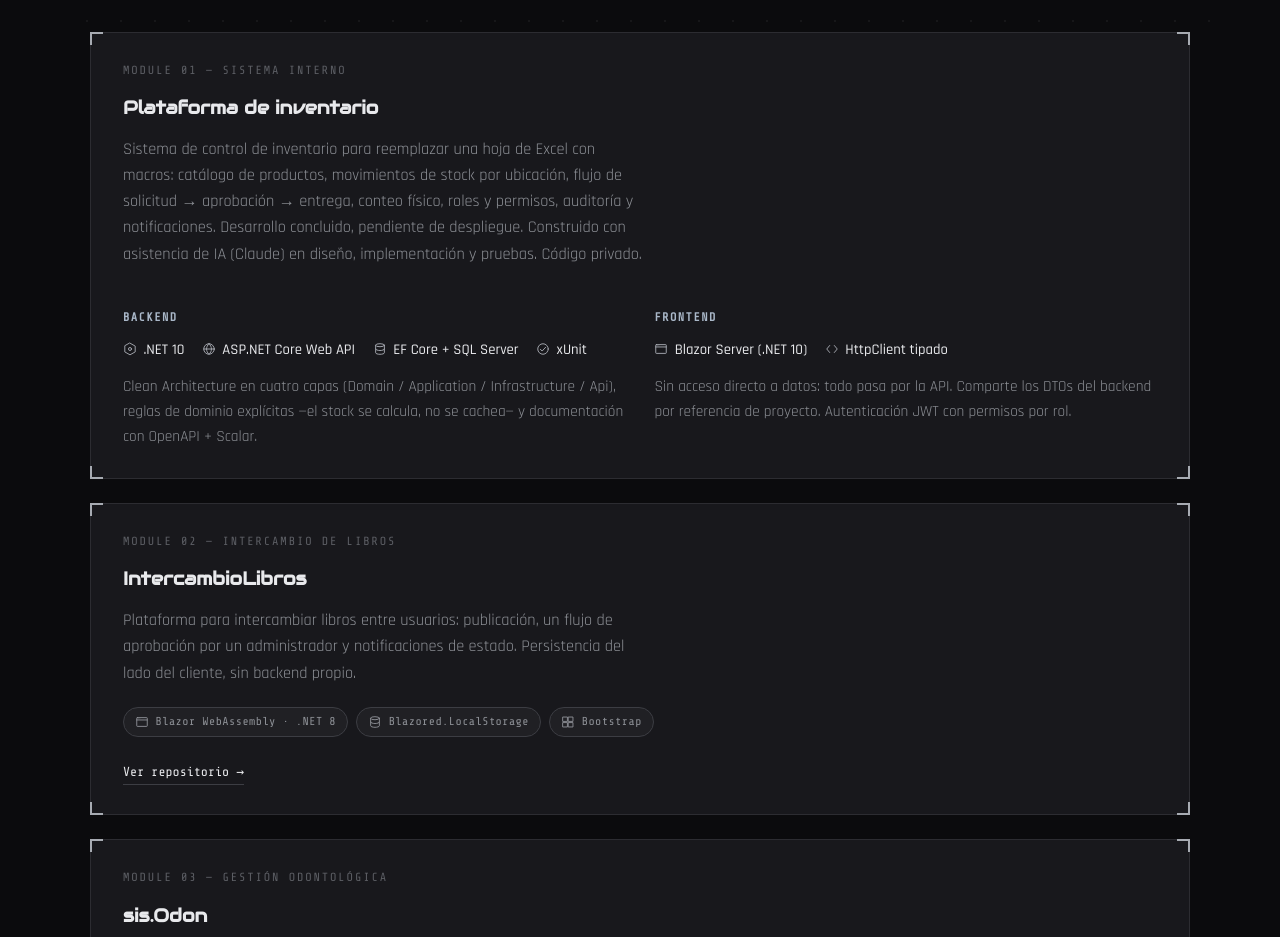
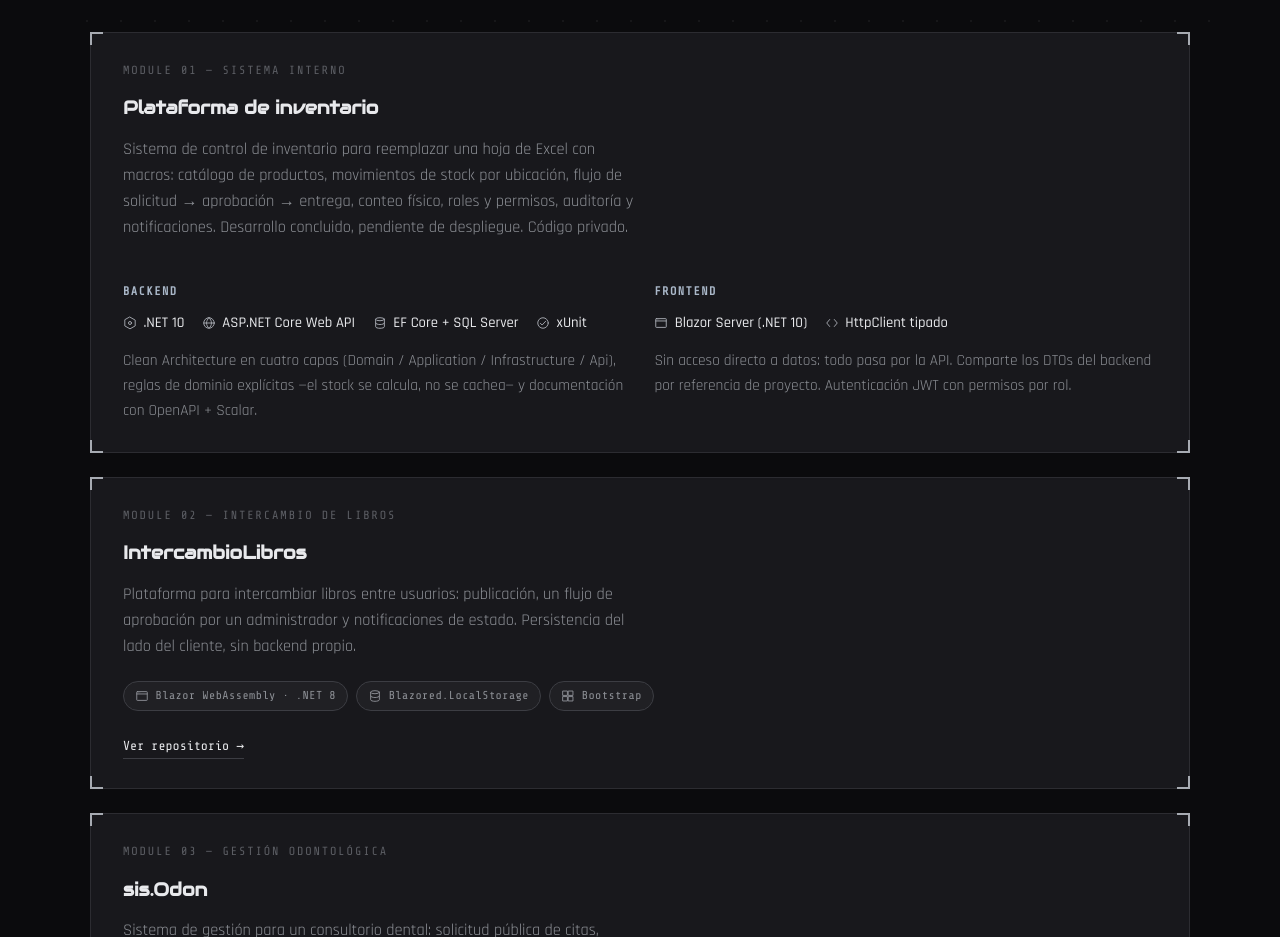
Before and after one commit to AndreSeba/AndreSeba.github.io, a plain HTML site: page index.html in a window 1280 px wide. Shown: the part 1282-2219 px from the top of the page. Drawn offline with nearby package versions, Linux system fonts and the light colour scheme.

Commit message:
Portafolio: quitar mención de IA en la plataforma de inventario

```diff
--- a/index.html
+++ b/index.html
@@ -451,7 +451,7 @@
       <div class="module">
         <span class="eyebrow">Module 01 — Sistema interno</span>
         <h3 class="module-title">Plataforma de inventario</h3>
-        <p class="prose">Sistema de control de inventario para reemplazar una hoja de Excel con macros: catálogo de productos, movimientos de stock por ubicación, flujo de solicitud → aprobación → entrega, conteo físico, roles y permisos, auditoría y notificaciones. Desarrollo concluido, pendiente de despliegue. Construido con asistencia de IA (Claude) en diseño, implementación y pruebas. Código privado.</p>
+        <p class="prose">Sistema de control de inventario para reemplazar una hoja de Excel con macros: catálogo de productos, movimientos de stock por ubicación, flujo de solicitud → aprobación → entrega, conteo físico, roles y permisos, auditoría y notificaciones. Desarrollo concluido, pendiente de despliegue. Código privado.</p>
 
         <div class="split">
           <div>
```
